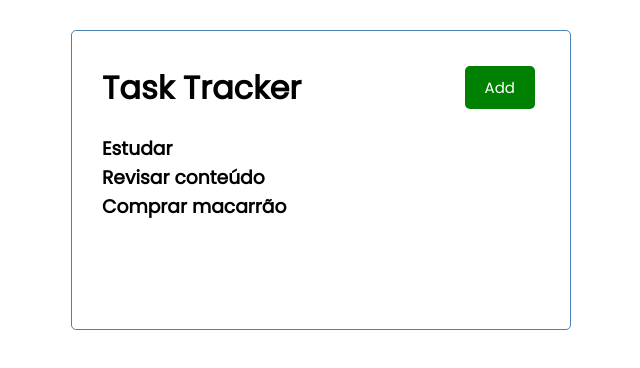
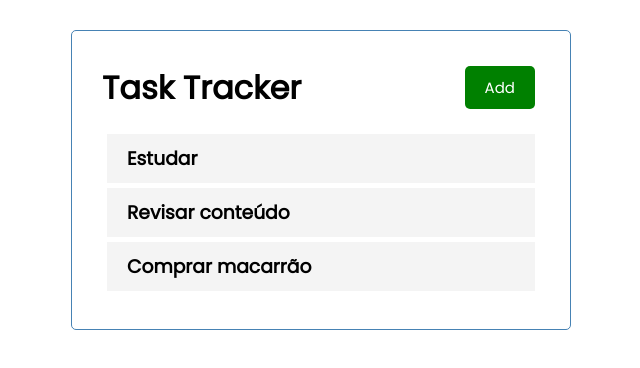
Before and after one commit to anaventura1811/projeto-frontend-react-dois, a React (Create React App) app in the folder my-app/: page / in a window 1280 px wide. Shown: the top 368 px of the page, without its empty margins (319-959 px from the left). Built offline with nearby package versions, Linux system fonts and the light colour scheme.

Commit message:
Atualiza useState

```diff
--- a/my-app/src/App.js
+++ b/my-app/src/App.js
@@ -1,12 +1,34 @@
 import Header from './components/Header';
 import Tasks from './components/Tasks';
+import { useState } from 'react';
 
 function App() {
+  const [tasks] = useState([
+    {
+      id: 1,
+      text: 'Estudar',
+      day: 'Abr 29 às 10:30',
+      reminder: true
+    },
+    {
+      id: 2,
+      text: 'Revisar conteúdo',
+      day: 'Abr 30 às 10:30',
+      reminder: true
+    },
+    {
+      id: 3,
+      text: 'Comprar macarrão',
+      day: 'Mai 01 às 14:30',
+      reminder: true
+    },
+  ]
+)
 
   return (
     <div className="container">
       <Header />
-      <Tasks />
+      <Tasks tasks={tasks}/>
     </div>
   );
 }
--- /dev/null
+++ b/my-app/src/components/Task.jsx
@@ -0,0 +1,9 @@
+const Task = ({ task }) => {
+  return (
+    <div className='task'>
+      <h3>{task.text}</h3>
+    </div>
+  )
+}
+
+export default Task;
--- a/my-app/src/components/Tasks.jsx
+++ b/my-app/src/components/Tasks.jsx
@@ -1,32 +1,15 @@
-import React, { useState }  from 'react';
+import React from 'react';
+import Task from './Task';
+
 
 // Primeiro cria-se uma lista, usando um array e método de array - map, filter, etc
 // Para cada item iterado da lista, é preciso adicionar uma key/chave, que no caso,
 // faz sentido que seja a id do objeto correspondente à cada item
-const Tasks = () => {
-
-  const [tasks, setTasks] = useState([
-      {
-        id: 1,
-        text: 'Estudar',
-        day: 'Abr 29 às 10:30'
-      },
-      {
-        id: 2,
-        text: 'Revisar conteúdo',
-        day: 'Abr 30 às 10:30'
-      },
-      {
-        id: 3,
-        text: 'Comprar macarrão',
-        day: 'Mai 01 às 14:30'
-      },
-    ]
-  )
+const Tasks = ({ tasks }) => {
 
   return (
     <>
-      {tasks.map((task) => (<h3 key={task.id}>{task.text}</h3>)
+      {tasks.map((task) => (<Task key={task.id} task={task}/>)
       )}
     </>
   )
--- a/my-app/src/index.css
+++ b/my-app/src/index.css
@@ -53,3 +53,24 @@ body {
   display: block;
   width: 100%;
 }
+
+.task {
+  background: #f4f4f4;
+  margin: 5px;
+  padding: 10px 20px;
+  cursor: pointer;
+}
+
+.task.reminder {
+  border-left: 5px solid green;
+}
+
+.task h3 {
+  display: flex;
+  align-items: center;
+  justify-content: space-between;
+}
+
+.add-form {
+  margin-bottom: 40px;
+}
```
